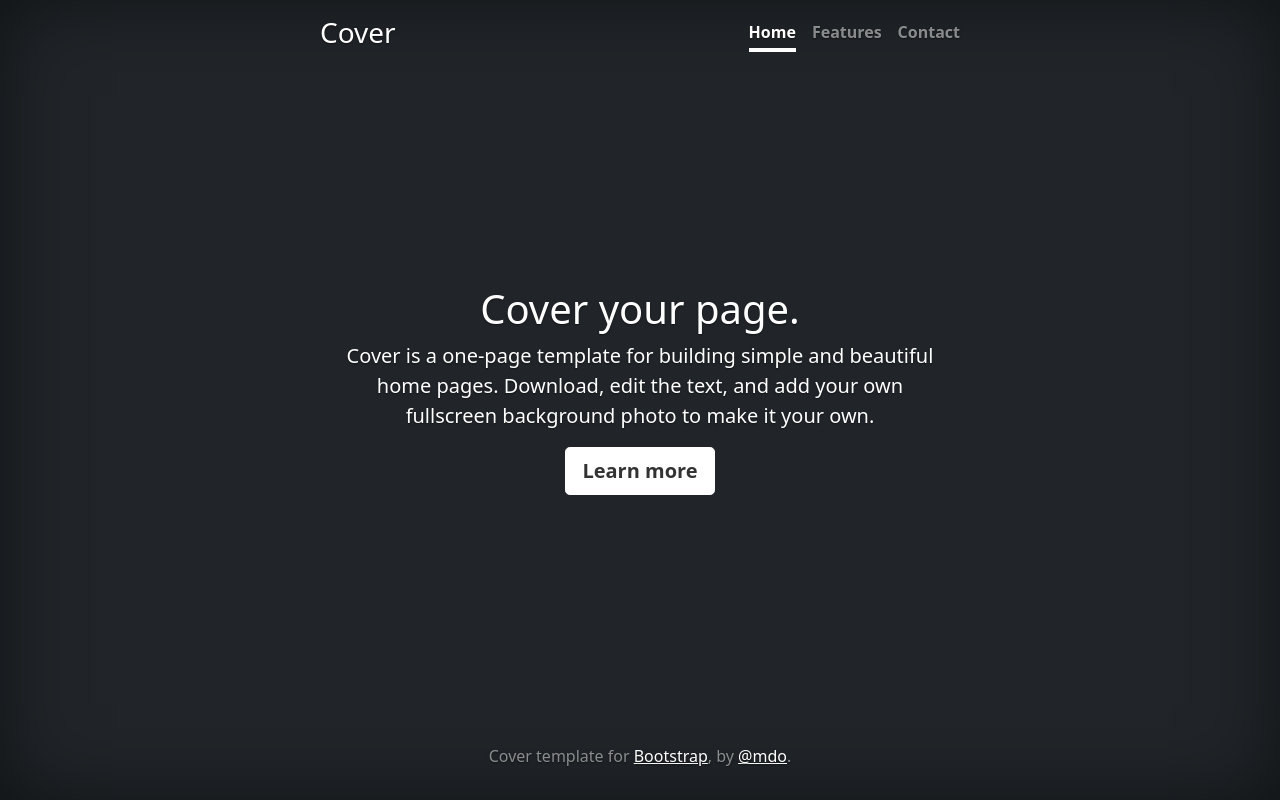
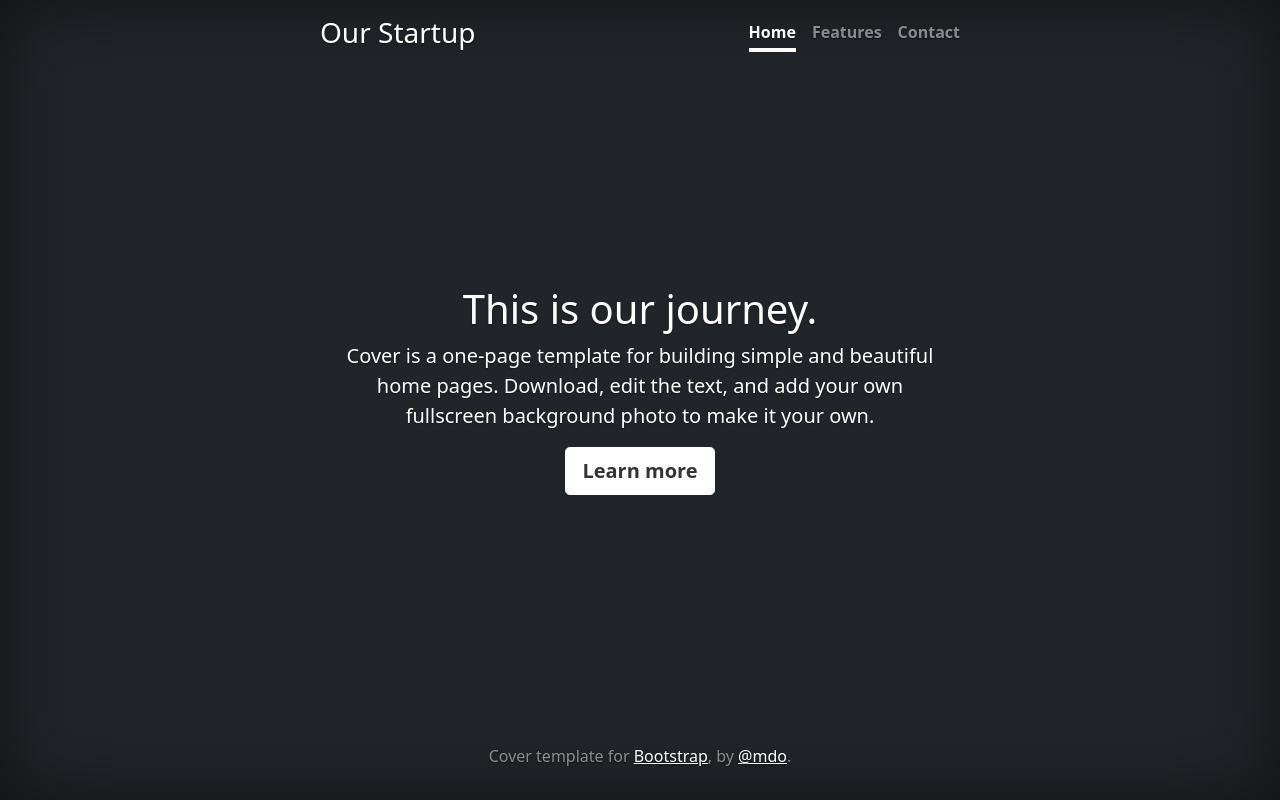
Before and after one commit to SaulExp123/git-work, a plain HTML site: page a1/files/index.html in a window 1280 px wide. Drawn offline with Linux system fonts and the light colour scheme.

Commit message:
Cambios en index.html

```diff
--- a/a1/files/index.html
+++ b/a1/files/index.html
@@ -6,7 +6,7 @@
     <meta name="description" content="">
     <meta name="author" content="Mark Otto, Jacob Thornton, and Bootstrap contributors">
     <meta name="generator" content="Hugo 0.84.0">
-    <title>Cover Template · Bootstrap v5.0</title>
+    <title>Startup</title>
 
     <link rel="canonical" href="https://getbootstrap.com/docs/5.0/examples/cover/">
 
@@ -40,7 +40,7 @@
 <div class="cover-container d-flex w-100 h-100 p-3 mx-auto flex-column">
   <header class="mb-auto">
     <div>
-      <h3 class="float-md-start mb-0">Cover</h3>
+      <h3 class="float-md-start mb-0">Our Startup</h3>
       <nav class="nav nav-masthead justify-content-center float-md-end">
         <a class="nav-link active" aria-current="page" href="#">Home</a>
         <a class="nav-link" href="#">Features</a>
@@ -50,7 +50,7 @@
   </header>
 
   <main class="px-3">
-    <h1>Cover your page.</h1>
+    <h1>This is our journey.</h1>
     <p class="lead">Cover is a one-page template for building simple and beautiful home pages. Download, edit the text, and add your own fullscreen background photo to make it your own.</p>
     <p class="lead">
       <a href="#" class="btn btn-lg btn-secondary fw-bold border-white bg-white">Learn more</a>
```
